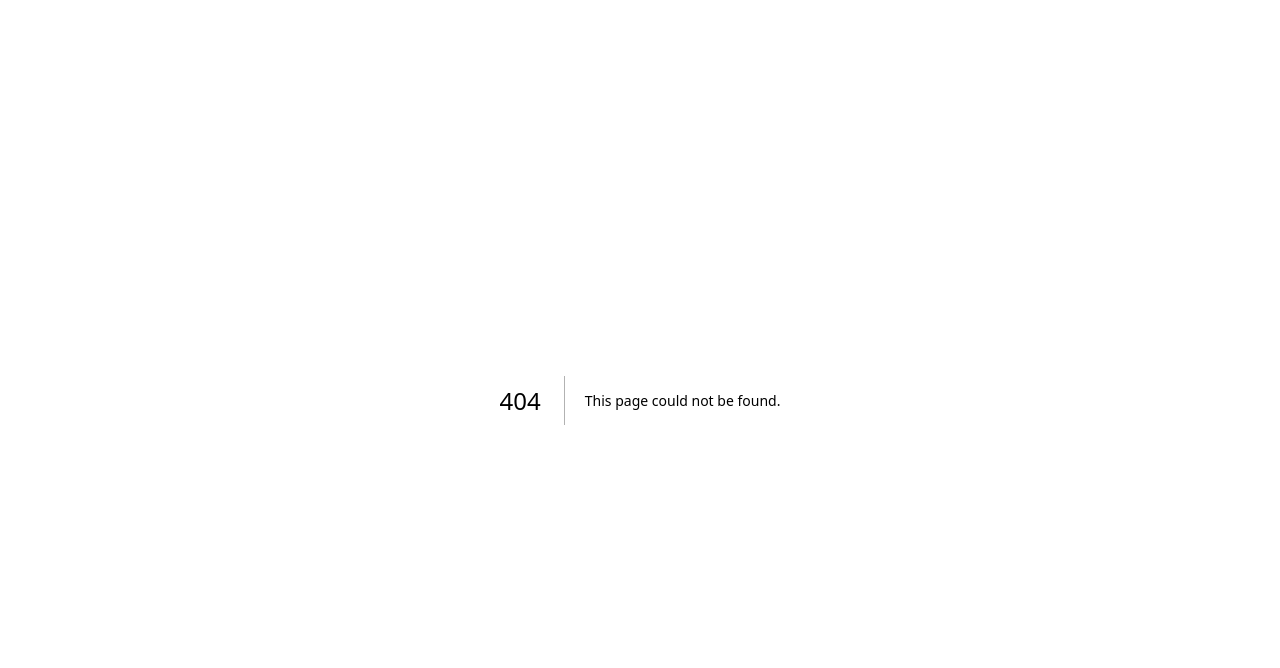
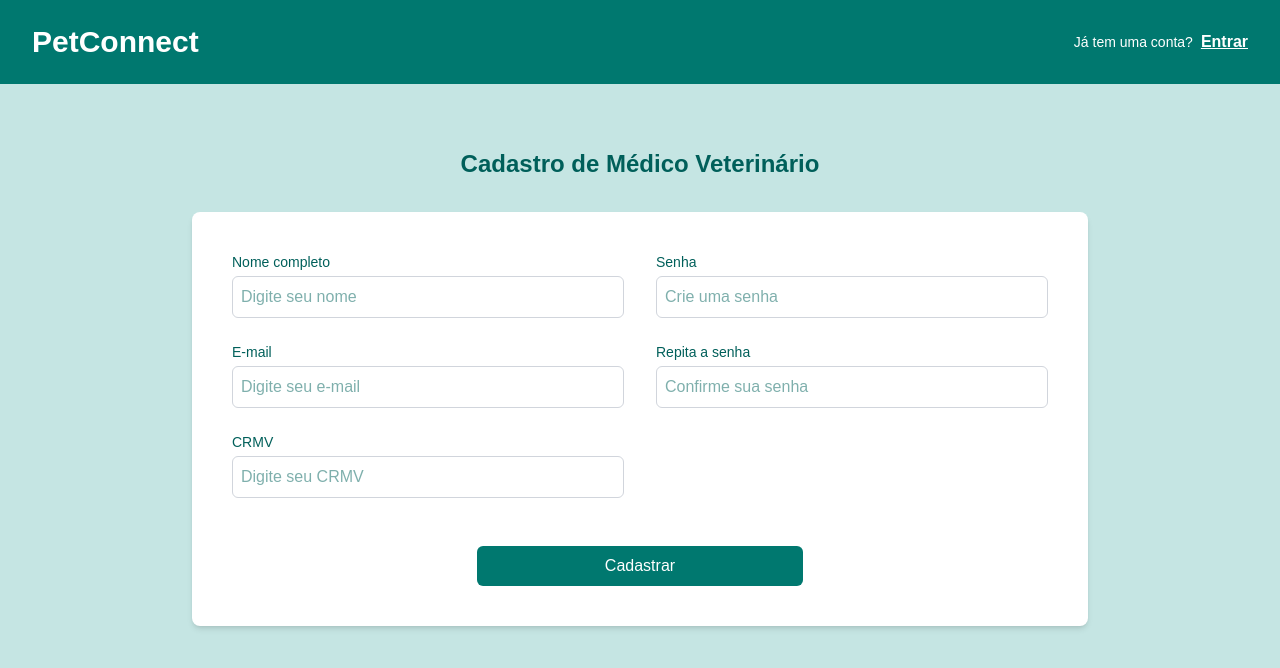
Before and after one commit to rmagnago/pet_connect, a Next.js app: page /register/medico in a window 1280 px wide. Before the commit this address had no page. Shown: the top 668 px of the page. Built offline with nearby package versions, Linux system fonts and the light colour scheme.

Commit message:
adicao de páginas de registro para Tutor e Médico Veterinário

```diff
--- /dev/null
+++ b/src/app/register/medico/page.tsx
@@ -0,0 +1,86 @@
+import { TopbarRegister } from "@/components/topBarRegister";
+
+export default function RegisterMedico() {
+  return (
+    <div className="min-h-screen bg-[#C5E5E3] text-teal-800">
+      <TopbarRegister />
+
+      <div className="flex flex-col items-center justify-center mt-16 px-4">
+        <h2 className="text-2xl font-bold mb-8">
+          Cadastro de Médico Veterinário
+        </h2>
+
+        <div className="bg-white rounded-lg shadow-md p-10 w-full max-w-4xl">
+          <form className="grid grid-cols-1 md:grid-cols-2 gap-8">
+            <div className="flex flex-col gap-6">
+              <div>
+                <label className="block text-sm font-medium mb-1">
+                  Nome completo
+                </label>
+                <input
+                  id="nome"
+                  type="text"
+                  className="w-full border border-gray-300 rounded-md p-2"
+                  placeholder="Digite seu nome"
+                />
+              </div>
+
+              <div>
+                <label className="block text-sm font-medium mb-1">E-mail</label>
+                <input
+                  id="email"
+                  type="email"
+                  className="w-full border border-gray-300 rounded-md p-2"
+                  placeholder="Digite seu e-mail"
+                />
+              </div>
+
+              <div>
+                <label className="block text-sm font-medium mb-1">CRMV</label>
+                <input
+                  id="crmv"
+                  type="text"
+                  className="w-full border border-gray-300 rounded-md p-2"
+                  placeholder="Digite seu CRMV"
+                />
+              </div>
+            </div>
+
+            <div className="flex flex-col gap-6">
+              <div>
+                <label className="block text-sm font-medium mb-1">Senha</label>
+                <input
+                  id="senha"
+                  type="password"
+                  className="w-full border border-gray-300 rounded-md p-2"
+                  placeholder="Crie uma senha"
+                />
+              </div>
+
+              <div>
+                <label className="block text-sm font-medium mb-1">
+                  Repita a senha
+                </label>
+                <input
+                  id="confirmSenha"
+                  type="password"
+                  className="w-full border border-gray-300 rounded-md p-2"
+                  placeholder="Confirme sua senha"
+                />
+              </div>
+            </div>
+
+            <div className="flex justify-center md:col-span-2">
+              <button
+                type="submit"
+                className=" bg-teal-700 text-white py-2 rounded-md hover:bg-teal-800 transition-colors md:col-span-2 w-2/5 mt-4"
+              >
+                Cadastrar
+              </button>
+            </div>
+          </form>
+        </div>
+      </div>
+    </div>
+  );
+}
--- a/src/app/register/page.tsx
+++ b/src/app/register/page.tsx
@@ -1,31 +1,38 @@
 import { TopbarRegister } from "@/components/topBarRegister";
+import Link from "next/link";
 
 export default function RegisterAccount() {
   return (
     <div className="min-h-screen bg-[#C5E5E3] text-teal-800">
       <TopbarRegister />
 
-        {/* Conteúdo */}
-        <main className="flex flex-col items-center justify-center mt-16 px-4">
-          <h2 className="text-lg font-medium mb-8">Crie uma conta gratuita</h2>
+      <div className="flex flex-col items-center justify-center mt-16 px-4">
+        <h2 className="text-2xl font-bold mb-8">Crie uma conta gratuitamente</h2>
+
+        {/* Main card */}
         <div className="bg-white rounded-lg shadow-md p-10 flex flex-col sm:flex-row gap-8">
+
           {/* Card Tutor */}
-            <div className="bg-[#E6F6F5] p-6 rounded-md w-64 text-center">
+          <Link href="/register/tutor" className="block">
+            <div className="bg-[#E6F6F5] p-6 rounded-md w-64 text-center hover:bg-[#D1F0EE] transition-colors cursor-pointer">
               <h3 className="text-xl font-semibold mb-4">Tutor</h3>
               <p className="text-sm">
-                Compartilhar informações básicas com o médico antes da consulta.
+                Cadastre seu animal de estimação e agende uma consulta.
               </p>
             </div>
+          </Link>
 
           {/* Card Médico Veterinário */}
-            <div className="bg-[#E6F6F5] p-6 rounded-md w-64 text-center">
+          <Link href="/register/medico" className="block">
+            <div className="bg-[#E6F6F5] p-6 rounded-md w-64 text-center hover:bg-[#D1F0EE] transition-colors cursor-pointer">
               <h3 className="text-xl font-semibold mb-4">Médico Veterinario</h3>
               <p className="text-sm">
                 Faça com que os tutores o conheçam, confiem em si e marquem a consulta consigo.
               </p>
             </div>
+          </Link>
         </div>
-        </main>
+      </div>
     </div>
   );
 }
--- /dev/null
+++ b/src/app/register/tutor/page.tsx
@@ -0,0 +1,84 @@
+import { TopbarRegister } from "@/components/topBarRegister";
+
+export default function RegisterTutor() {
+  return (
+    <div className="min-h-screen bg-[#C5E5E3] text-teal-800">
+      <TopbarRegister />
+
+      <div className="flex flex-col items-center justify-center mt-16 px-4">
+        <h2 className="text-2xl font-bold mb-8">Cadastro de Tutor</h2>
+
+        <div className="bg-white rounded-lg shadow-md p-10 w-full max-w-4xl">
+          <form className="grid grid-cols-1 md:grid-cols-2 gap-8">
+            <div className="flex flex-col gap-6">
+              <div>
+                <label className="block text-sm font-medium mb-1">
+                  Nome completo
+                </label>
+                <input
+                  id="nome"
+                  type="text"
+                  className="w-full border border-gray-300 rounded-md p-2"
+                  placeholder="Digite seu nome"
+                />
+              </div>
+
+              <div>
+                <label className="block text-sm font-medium mb-1">E-mail</label>
+                <input
+                  id="email"
+                  type="email"
+                  className="w-full border border-gray-300 rounded-md p-2"
+                  placeholder="Digite seu e-mail"
+                />
+              </div>
+
+              <div>
+                <label className="block text-sm font-medium mb-1">CPF</label>
+                <input
+                  id="cpf"
+                  type="text"
+                  className="w-full border border-gray-300 rounded-md p-2"
+                  placeholder="Digite seu CPF"
+                />
+              </div>
+            </div>
+
+            <div className="flex flex-col gap-6">
+              <div>
+                <label className="block text-sm font-medium mb-1">Senha</label>
+                <input
+                  id="senha"
+                  type="password"
+                  className="w-full border border-gray-300 rounded-md p-2"
+                  placeholder="Crie uma senha"
+                />
+              </div>
+
+              <div>
+                <label className="block text-sm font-medium mb-1">
+                  Repita a senha
+                </label>
+                <input
+                  id="confirmSenha"
+                  type="password"
+                  className="w-full border border-gray-300 rounded-md p-2"
+                  placeholder="Confirme sua senha"
+                />
+              </div>
+            </div>
+
+            <div className="flex justify-center md:col-span-2">
+              <button
+                type="submit"
+                className=" bg-teal-700 text-white py-2 rounded-md hover:bg-teal-800 transition-colors md:col-span-2 w-2/5 mt-4"
+              >
+                Cadastrar
+              </button>
+            </div>
+          </form>
+        </div>
+      </div>
+    </div>
+  );
+}
```
Lines whose indentation alone changed are shown as unchanged.
